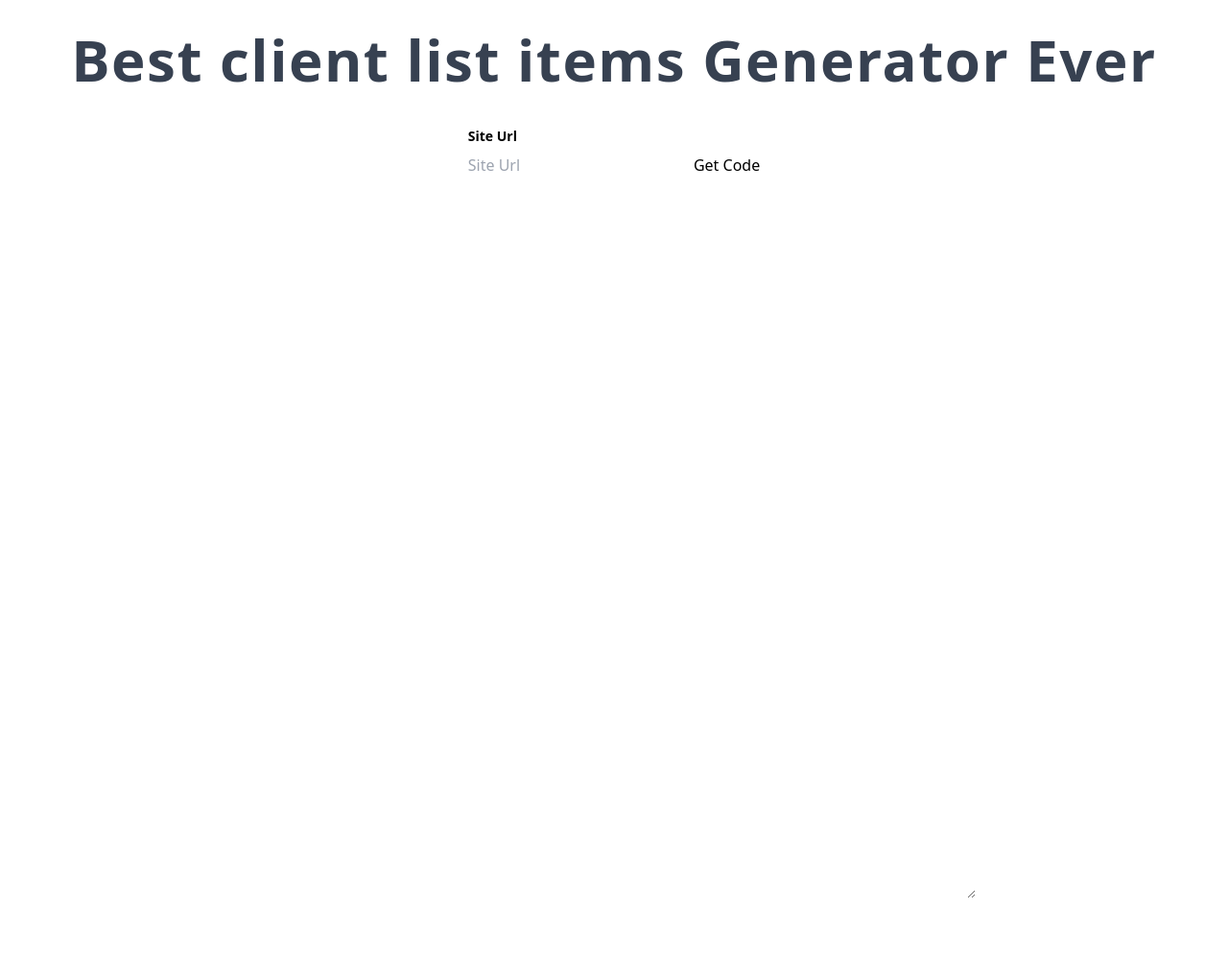
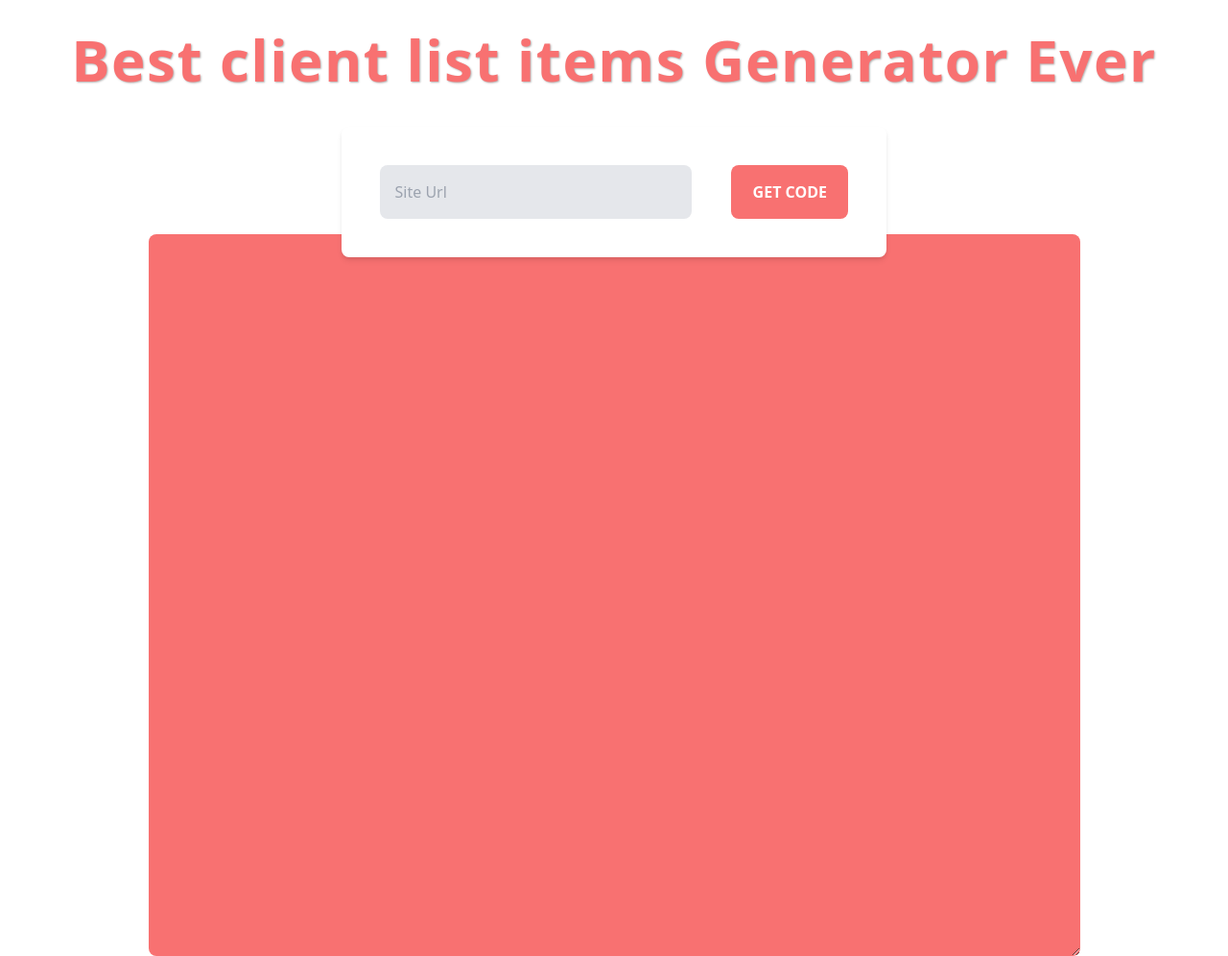
Before and after one commit to rommmka/onecommandargento, a PHP site: page /client-generator.html in a window 1280 px wide. Shown: the whole page at 96% size. Before the commit the page ends 935 px from the top, so only its background shows below. Run offline with PHP 8.4, Linux system fonts and the light colour scheme.

Commit message:
Added some styling

```diff
--- a/client-generator.html
+++ b/client-generator.html
@@ -11,22 +11,27 @@
 		<script type="text/javascript" src="js/generator.js"></script>
 
 		<h1 class="
-		text-6xl text-center text-gray-700
+		text-6xl text-center text-red-400
 		font-extrabold
 		tracking-wide
 		mb-10
+
 		">Best client list items Generator Ever</h1>
-		<section class="input-data flex flex-col w-4/6 items-center mx-auto">
-			<div class="fields">
-				<label for="site-url" class="block text-grey-700 text-sm font-bold mb-2 " >Site Url</label>
-				<input type="text" class="site-url" name="site-url" placeholder="Site Url" value=""/>
+		<section class="input-data flex flex-col w-4/6 items-center mx-auto -mb-14 z-10 relative">
+			<div class="fields w-full
+				sm:w-10/12 md:w-2/3
+				p-10 block bg-white
+				shadow-md hover:shadow-xl rounded-lg
+				overflow-hidden
+				flex justify-between">
+				<input type="text" class="site-url bg-gray-200 rounded-lg p-4 w-8/12" name="site-url" placeholder="Site Url" value=""/>
 
-				<a href="#" class=" button-run cursor-pointer" onclick="generateCode()" >Get Code</a>
+				<a href="#" class="button-run cursor-pointer bg-red-400 hover:bg-red-500 rounded-lg p-4 text-white font-bold uppercase w-3/12 text-center" onclick="generateCode()" >Get Code</a>
 			</div>
 		</section>
 
-		<section class="output-data flex flex-col w-9/12 items-center mx-auto">
-			<textarea name="output-field" id="output-field" cols="80" rows="30">
+		<section class="output-data flex flex-col justify-center w-9/12 items-center mx-auto ">
+			<textarea class="bg-red-400 rounded-lg p-4 text-white" name="output-field" id="output-field" cols="100" rows="30">
 
 			</textarea>
 		</section>
--- a/css/generator.css
+++ b/css/generator.css
@@ -1,2 +1,5 @@
 * + * {margin-top: 2em;}
+.fields > * + * {margin-top: 0;}
 body {padding-top: 2em;}
+
+h1 { text-shadow: 1px 1px 2px rgba(0,0,0,0.3); }
```
